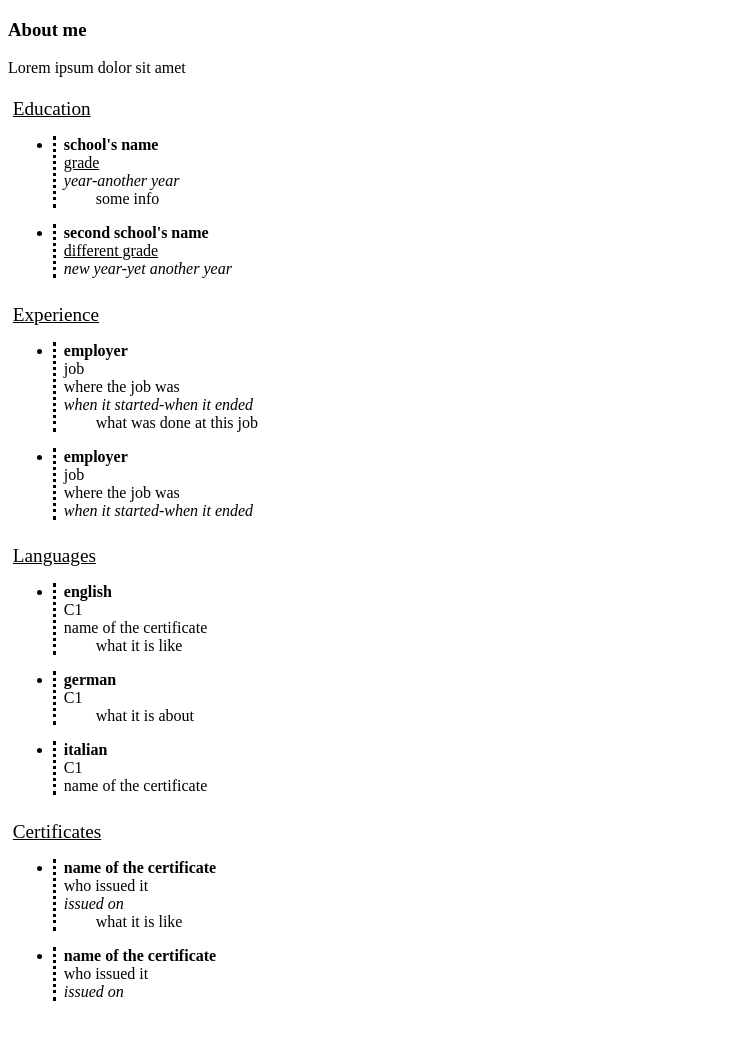
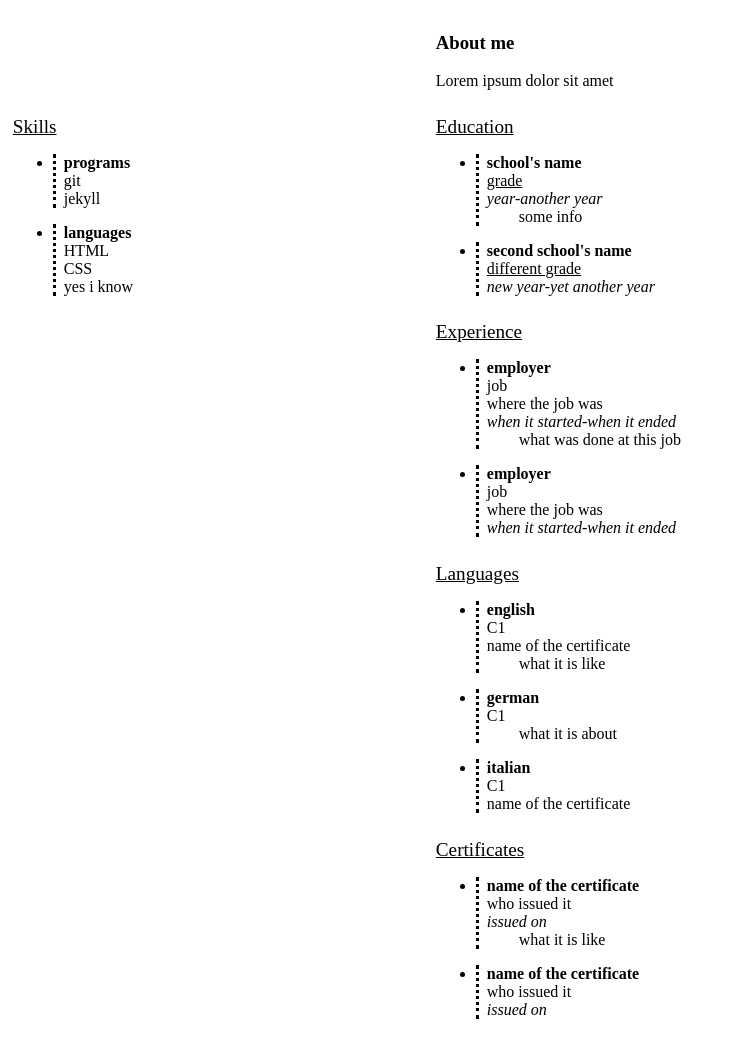
Before and after one commit to ariva00/dynamic-cv, a Jekyll site: the page built from index.md, in a window 1280 px wide. Shown: the whole page, without its empty margins (0-736 px from the left). Built offline with Jekyll 4.4.1, drawn with Linux system fonts in a browser that asks for light colours.

Commit message:
Add base grid layout

```diff
--- /dev/null
+++ b/_data/skills.yml
@@ -0,0 +1,9 @@
+- name: programs
+  list:
+  - git
+  - jekyll
+- name: languages
+  list:
+  - HTML
+  - CSS
+  - yes i know
--- a/_layouts/cv.html
+++ b/_layouts/cv.html
@@ -6,9 +6,9 @@
   <link href="media/{{ site.style }}.css" type="text/css" rel="stylesheet">
 </head>
 <body>
-  <div id="main">
+  <div id="main" class="grid-container">
 
-    <div id="content">
+    <div id="content" class="bio container">
     {{ content }}
     </div>
 
@@ -80,6 +80,20 @@
       </ul>
     </div>
 
+    <div id="skills" class="skills container">
+      <span class="skills sec-title">Skills</span>
+      <ul class="skills list">
+        {% for i in site.data.skills %}
+          <li class="skills list-item">
+            <div class="skills name">{{ i.name }}</div>
+            {% for e in i.list %}
+              <div class="skills element">{{ e }}</div>
+            {% endfor %}
+          </li>
+        {% endfor %}
+      </ul>
+    </div>
+
   </div>
 </body>
 </html>
--- a/media/style.css
+++ b/media/style.css
@@ -1,3 +1,37 @@
+.grid-container {
+    display: grid;
+    grid-template-areas:    'pic bio bio'
+                            'skills edu edu'
+                            'skills job job'
+                            'skills lang lang'
+                            'skills cert cert'
+                            'footer footer footer'
+}
+
+.bio.container {
+    grid-area: bio;
+}
+
+.edu.container {
+    grid-area: edu;
+}
+
+.job.container {
+    grid-area: job;
+}
+
+.lang.container {
+    grid-area: lang;
+}
+
+.cert.container {
+    grid-area: cert;
+}
+
+.skills.container {
+    grid-area: skills;
+}
+
 .container {
     padding: 0.3rem;
 }
```
Also changed, not shown: _data/skils.yml (deleted).
